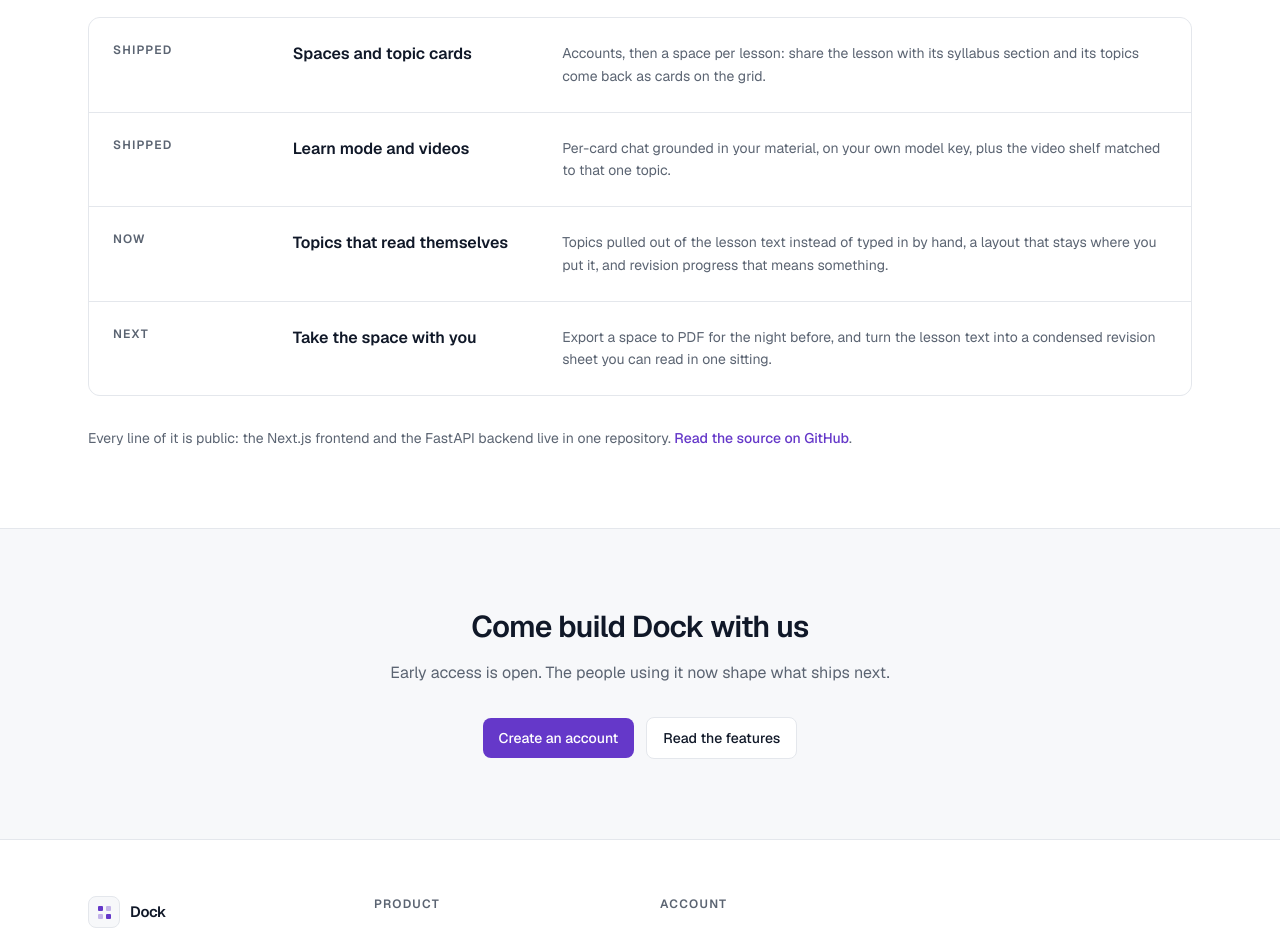
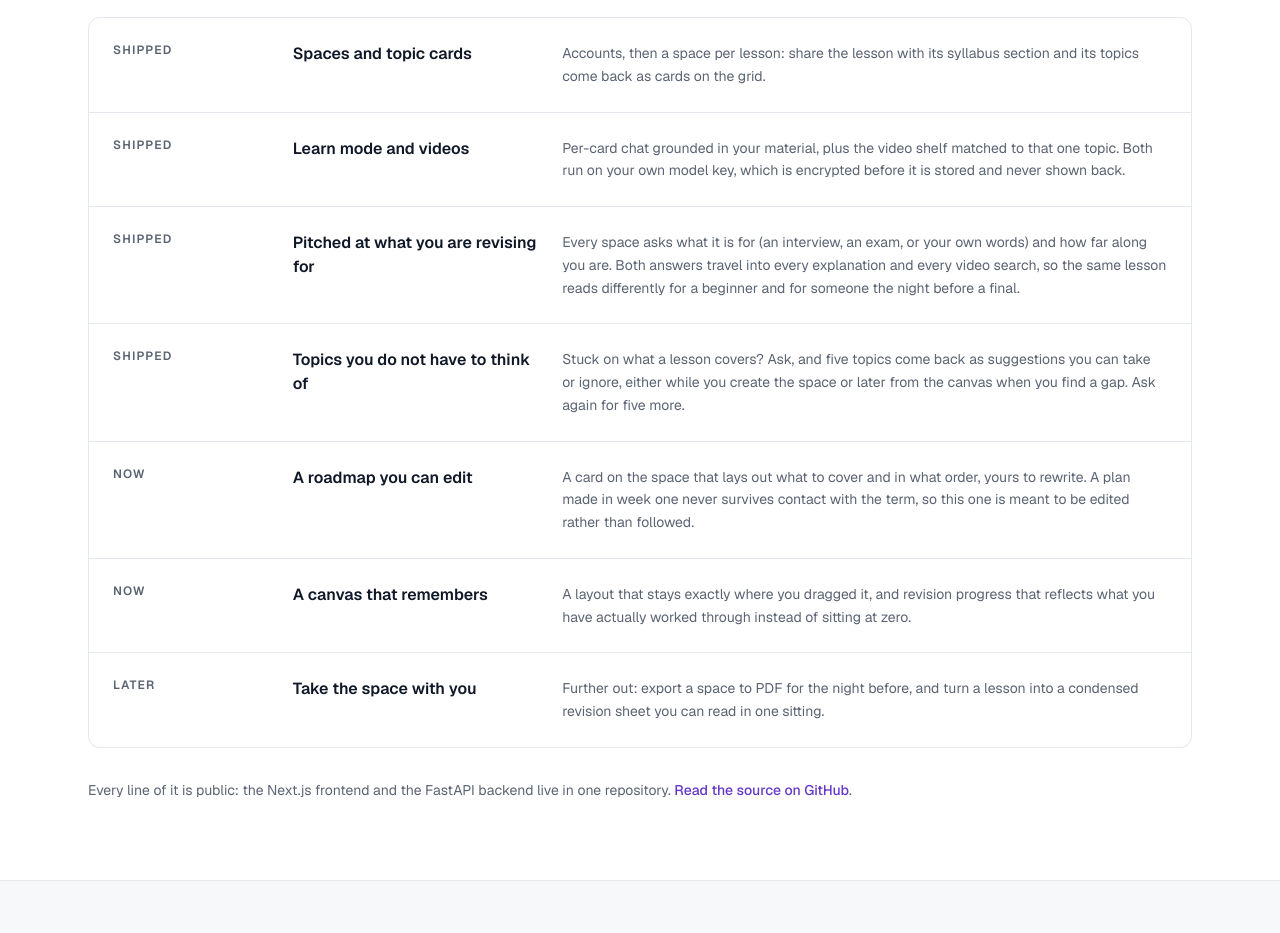
Before and after one commit to omthorat2004/dock, a Next.js app in the folder frontend/: page /about in a window 1280 px wide. Shown: the part 1720-2653 px from the top of the page. Built offline with nearby package versions, Linux system fonts and the light colour scheme; no server answers.

Commit message:
feat: change about section

```diff
--- a/frontend/src/app/(marketing)/about/page.tsx
+++ b/frontend/src/app/(marketing)/about/page.tsx
@@ -38,17 +38,32 @@ const timeline = [
   {
     phase: "Shipped",
     title: "Learn mode and videos",
-    body: "Per-card chat grounded in your material, on your own model key, plus the video shelf matched to that one topic.",
+    body: "Per-card chat grounded in your material, plus the video shelf matched to that one topic. Both run on your own model key, which is encrypted before it is stored and never shown back.",
+  },
+  {
+    phase: "Shipped",
+    title: "Pitched at what you are revising for",
+    body: "Every space asks what it is for (an interview, an exam, or your own words) and how far along you are. Both answers travel into every explanation and every video search, so the same lesson reads differently for a beginner and for someone the night before a final.",
+  },
+  {
+    phase: "Shipped",
+    title: "Topics you do not have to think of",
+    body: "Stuck on what a lesson covers? Ask, and five topics come back as suggestions you can take or ignore, either while you create the space or later from the canvas when you find a gap. Ask again for five more.",
   },
   {
     phase: "Now",
-    title: "Topics that read themselves",
-    body: "Topics pulled out of the lesson text instead of typed in by hand, a layout that stays where you put it, and revision progress that means something.",
+    title: "A roadmap you can edit",
+    body: "A card on the space that lays out what to cover and in what order, yours to rewrite. A plan made in week one never survives contact with the term, so this one is meant to be edited rather than followed.",
   },
   {
-    phase: "Next",
+    phase: "Now",
+    title: "A canvas that remembers",
+    body: "A layout that stays exactly where you dragged it, and revision progress that reflects what you have actually worked through instead of sitting at zero.",
+  },
+  {
+    phase: "Later",
     title: "Take the space with you",
-    body: "Export a space to PDF for the night before, and turn the lesson text into a condensed revision sheet you can read in one sitting.",
+    body: "Further out: export a space to PDF for the night before, and turn a lesson into a condensed revision sheet you can read in one sitting.",
   },
 ];
 
```
